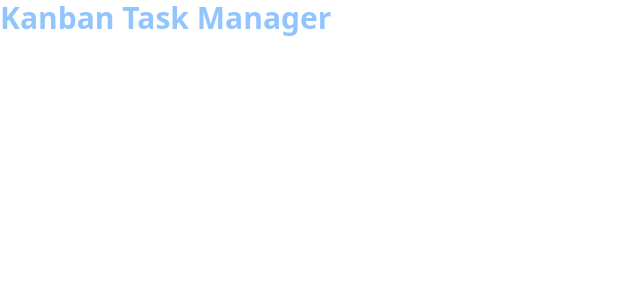
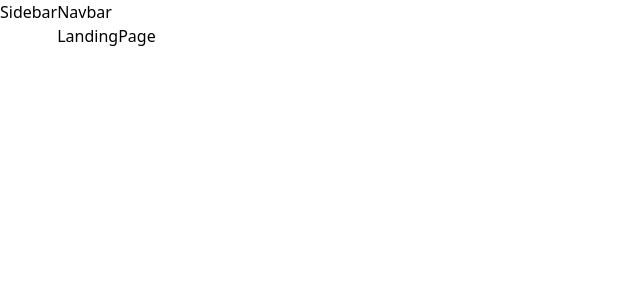
Before and after one commit to ZaidaMM/kanban-task-manager, a React (Create React App) app in the folder client/: page / in a window 1280 px wide. Shown: the top 300 px of the page, without its empty margins (0-640 px from the left). Built offline with nearby package versions, Linux system fonts and the light colour scheme; the HTML template or start-up script is replaced by a standard one.

Commit message:
initial setup components, views, routes

```diff
--- a/client/src/App.tsx
+++ b/client/src/App.tsx
@@ -1,12 +1,21 @@
+import { BrowserRouter as Router, Routes, Route } from 'react-router-dom';
+import Board from './views/Board';
+import NewBoard from './views/NewBoard';
+import NewTask from './views/NewTask';
+import Task from './views/Task';
+
 function App() {
   return (
-    <div className='App'>
-      <header className='App-header'>
-        <h1 className='text-3xl text-blue-300 font-bold'>
-          Kanban Task Manager
-        </h1>
-      </header>
-    </div>
+    <>
+      <Router>
+        <Routes>
+          <Route path='/' element={<Board />} />
+          <Route path='/new-board' element={<NewBoard />} />
+          <Route path='/new-task' element={<NewTask />} />
+          <Route path='/task/:taskId' element={<Task />} />
+        </Routes>
+      </Router>
+    </>
   );
 }
 
--- /dev/null
+++ b/client/src/components/Navbar.tsx
@@ -0,0 +1,4 @@
+const Navbar = () => {
+  return <div>Navbar</div>;
+};
+export default Navbar;
--- /dev/null
+++ b/client/src/components/Sidebar.tsx
@@ -0,0 +1,4 @@
+const Sidebar = () => {
+  return <div>Sidebar</div>;
+};
+export default Sidebar;
--- /dev/null
+++ b/client/src/views/Board.tsx
@@ -0,0 +1,16 @@
+import Navbar from '../components/Navbar';
+import Sidebar from '../components/Sidebar';
+
+const Board = () => {
+  return (
+    <main className='flex'>
+      <Sidebar />
+      <div className='flex-col'>
+        <Navbar />
+
+        <h4>LandingPage</h4>
+      </div>
+    </main>
+  );
+};
+export default Board;
--- /dev/null
+++ b/client/src/views/NewBoard.tsx
@@ -0,0 +1,4 @@
+const NewBoard = () => {
+  return <div>NewBoard</div>;
+};
+export default NewBoard;
--- /dev/null
+++ b/client/src/views/NewTask.tsx
@@ -0,0 +1,4 @@
+const NewTask = () => {
+  return <div>NewTask</div>;
+};
+export default NewTask;
--- /dev/null
+++ b/client/src/views/Task.tsx
@@ -0,0 +1,4 @@
+const Task = () => {
+  return <div>Task</div>;
+};
+export default Task;
```
Also changed, not shown: 1 other file (tests, documents, lock files or other folders).
